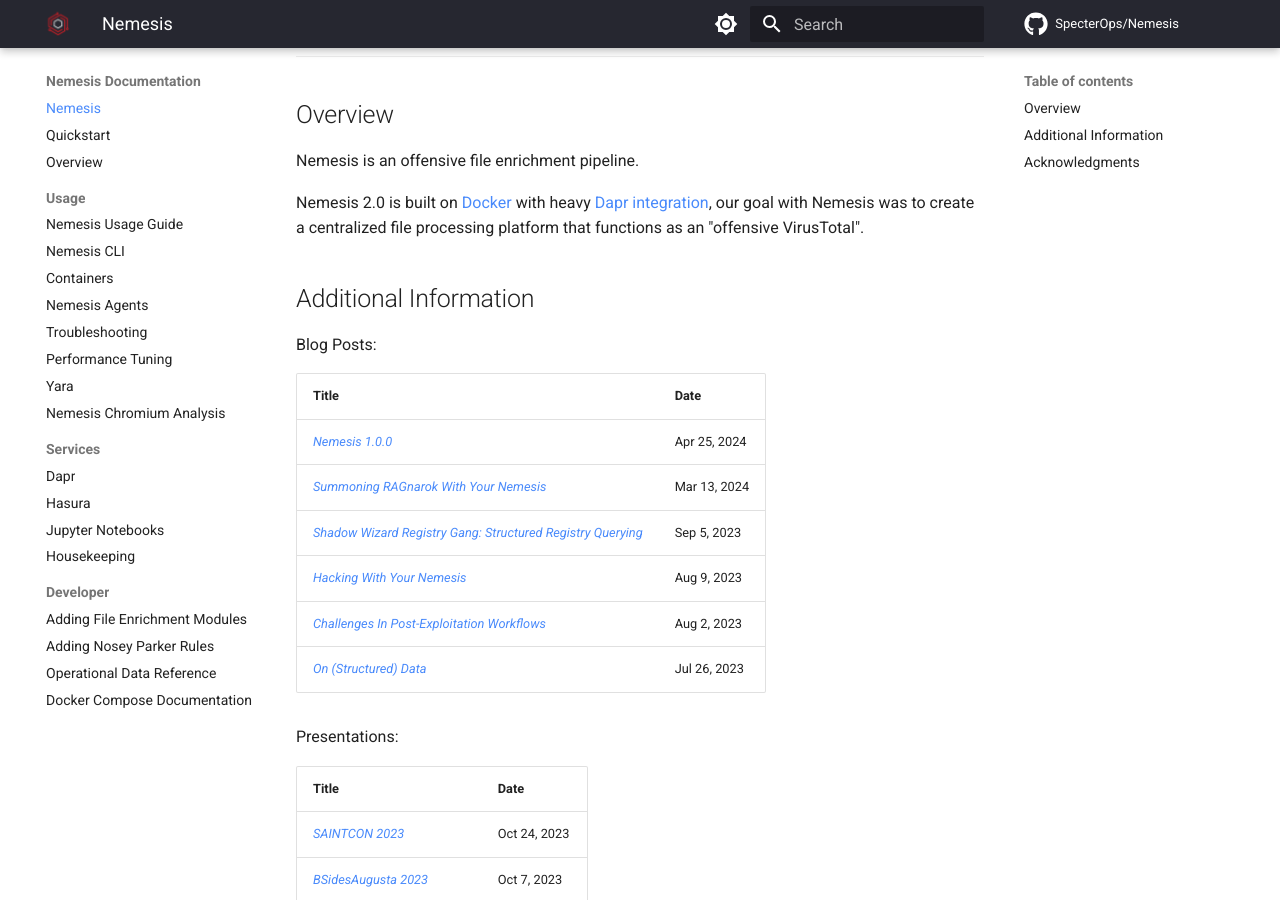
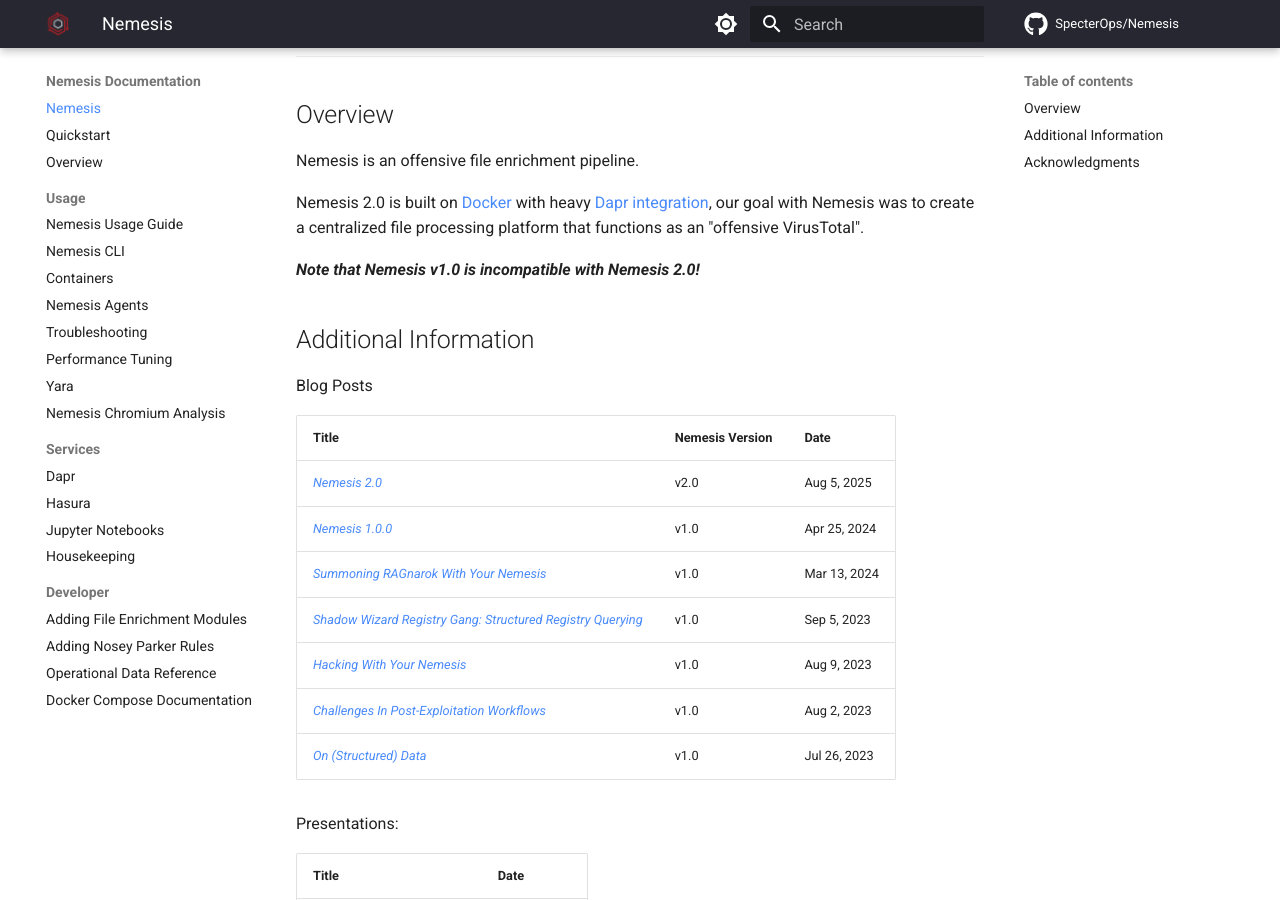
Before and after one commit to SpecterOps/Nemesis, an MkDocs documentation site: the page built from docs/index.md, in a window 1280 px wide and 900 px high, scrolled down 319 px, cut to the strip 0-900 px from the top of the window. Built offline with MkDocs 1.6.1 and Material for MkDocs 9.7.7, drawn with Linux system fonts in a browser that asks for light colours; comment, search, counter and statistics services are not loaded; grey boxes are pictures that could not be loaded.

Commit message:
Update index.md

```diff
--- a/docs/index.md
+++ b/docs/index.md
@@ -28,23 +28,27 @@
 
 Nemesis 2.0 is built on [Docker](https://www.docker.com/) with heavy [Dapr integration](https://dapr.io/), our goal with Nemesis was to create a centralized file processing platform that functions as an "offensive VirusTotal".
 
+***Note that Nemesis v1.0 is incompatible with Nemesis 2.0!***
+
 ## Additional Information
-Blog Posts:
 
-| Title                                                                                                                                                            | Date         |
-|------------------------------------------------------------------------------------------------------------------------------------------------------------------|--------------|
-| [*Nemesis 1.0.0*](https://posts.specterops.io/nemesis-1-0-0-8c6b745dc7c5)                                                                                        | Apr 25, 2024 |
-| [*Summoning RAGnarok With Your Nemesis*](https://posts.specterops.io/summoning-ragnarok-with-your-nemesis-7c4f0577c93b)                                          | Mar 13, 2024 |
-| [*Shadow Wizard Registry Gang: Structured Registry Querying*](https://posts.specterops.io/shadow-wizard-registry-gang-structured-registry-querying-9a2fab62a26f) | Sep 5, 2023  |
-| [*Hacking With Your Nemesis*](https://posts.specterops.io/hacking-with-your-nemesis-7861f75fcab4)                                                                | Aug 9, 2023  |
-| [*Challenges In Post-Exploitation Workflows*](https://posts.specterops.io/challenges-in-post-exploitation-workflows-2b3469810fe9)                                | Aug 2, 2023  |
-| [*On (Structured) Data*](https://posts.specterops.io/on-structured-data-707b7d9876c6)                                                                            | Jul 26, 2023 |
+Blog Posts
+
+| Title                                                                                                                                                            | Nemesis Version | Date         |
+| ---------------------------------------------------------------------------------------------------------------------------------------------------------------- | --------------- | ------------ |
+| [*Nemesis 2.0*](https://specterops.io/blog/2025/08/05/nemesis-2-0/)                                                                                              | v2.0            | Aug 5, 2025  |
+| [*Nemesis 1.0.0*](https://posts.specterops.io/nemesis-1-0-0-8c6b745dc7c5)                                                                                        | v1.0            | Apr 25, 2024 |
+| [*Summoning RAGnarok With Your Nemesis*](https://posts.specterops.io/summoning-ragnarok-with-your-nemesis-7c4f0577c93b)                                          | v1.0            | Mar 13, 2024 |
+| [*Shadow Wizard Registry Gang: Structured Registry Querying*](https://posts.specterops.io/shadow-wizard-registry-gang-structured-registry-querying-9a2fab62a26f) | v1.0            | Sep 5, 2023  |
+| [*Hacking With Your Nemesis*](https://posts.specterops.io/hacking-with-your-nemesis-7861f75fcab4)                                                                | v1.0            | Aug 9, 2023  |
+| [*Challenges In Post-Exploitation Workflows*](https://posts.specterops.io/challenges-in-post-exploitation-workflows-2b3469810fe9)                                | v1.0            | Aug 2, 2023  |
+| [*On (Structured) Data*](https://posts.specterops.io/on-structured-data-707b7d9876c6)                                                                            | v1.0            | Jul 26, 2023 |
 
 
 Presentations:
 
 | Title                                                                      | Date         |
-|----------------------------------------------------------------------------|--------------|
+| -------------------------------------------------------------------------- | ------------ |
 | [*SAINTCON 2023*](https://www.youtube.com/watch?v=0q9u2hDcpIo)             | Oct 24, 2023 |
 | [*BSidesAugusta 2023*](https://www.youtube.com/watch?v=Ug9r7lCF_FA)        | Oct 7, 2023  |
 | [*44CON 2023*](https://www.youtube.com/watch?v=tjPTLBGI7K8)                | Sep 15, 2023 |
```
